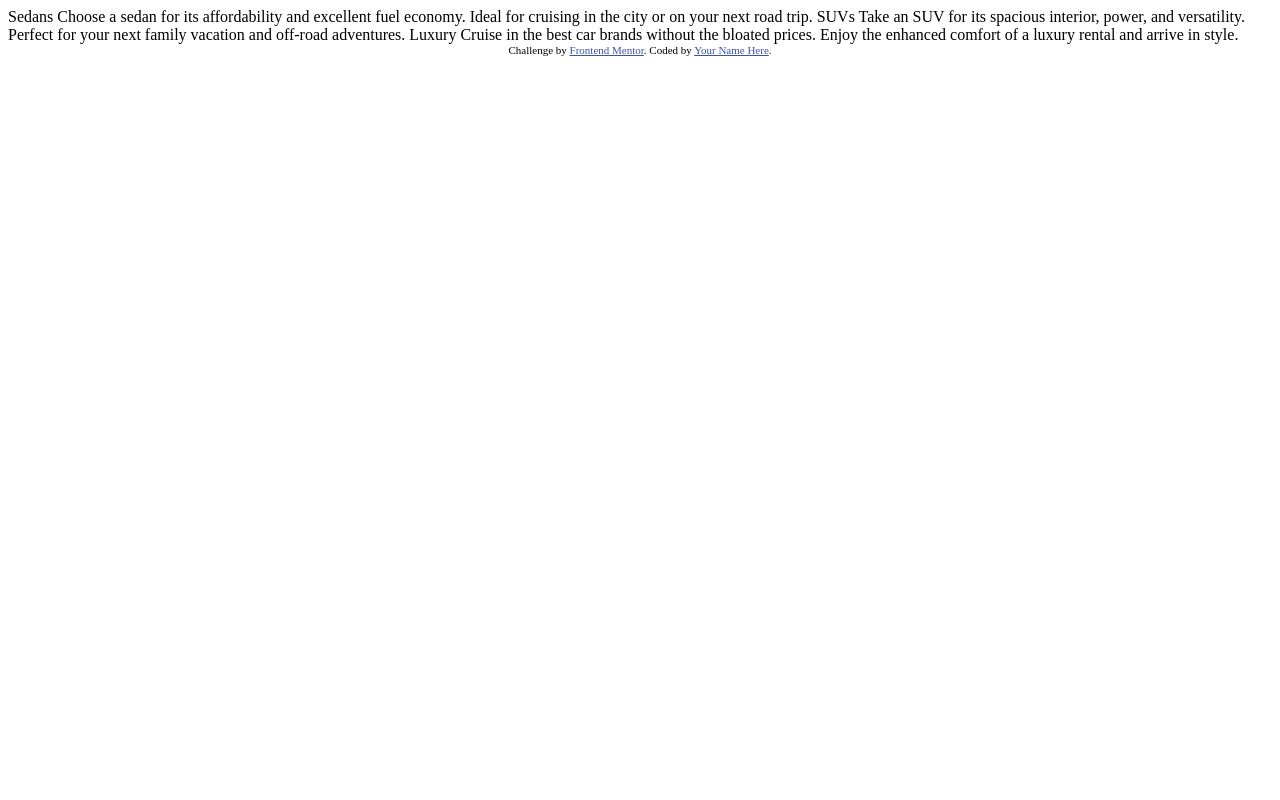
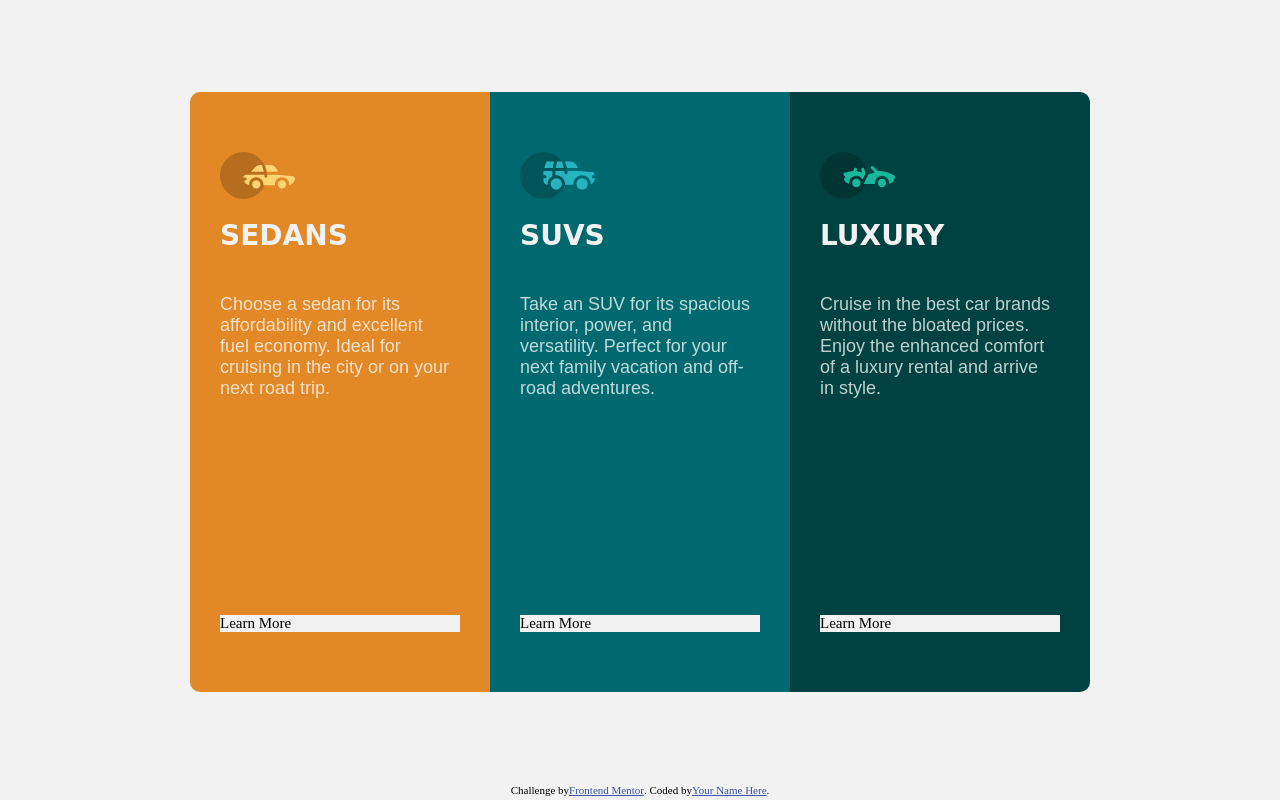
Before and after one commit to Brobit/3-column-preview-card-component-main, a plain HTML site: page index.html in a window 1280 px wide. Drawn offline with Linux system fonts and the light colour scheme.

Commit message:
Add files via upload

```diff
--- a/index.html
+++ b/index.html
@@ -5,29 +5,68 @@
   <meta name="viewport" content="width=device-width, initial-scale=1.0"> <!-- displays site properly based on user's device -->
 
   <link rel="icon" type="image/png" sizes="32x32" href="./images/favicon-32x32.png">
-
+  <link rel="stylesheet" href="./style.css" >
   <title>Frontend Mentor | 3-column preview card component</title>
 
-  <!-- Feel free to remove these styles or customise in your own stylesheet 👍 -->
-  <style>
-    .attribution { font-size: 11px; text-align: center; }
-    .attribution a { color: hsl(228, 45%, 44%); }
-  </style>
 </head>
 <body>
+  <div class="giga-content">
 
-  Sedans
-  Choose a sedan for its affordability and excellent fuel economy. Ideal for cruising in the city
-  or on your next road trip.
+    <div class="card1">
 
-  SUVs
-  Take an SUV for its spacious interior, power, and versatility. Perfect for your next family vacation
-  and off-road adventures.
+      <div class="content">
 
-  Luxury
-  Cruise in the best car brands without the bloated prices. Enjoy the enhanced comfort of a luxury
-  rental and arrive in style.
+        <div class="card-content">
 
+          <div class="logo1"></div>
+          <div class="title">SEDANS</div>
+          <div class="paragraph">Choose a sedan for its affordability and excellent fuel economy. Ideal for cruising in the city
+            or on your next road trip.</div>
+          <div class="more">Learn More</div>
+
+        </div>
+
+      </div>
+
+    </div>
+
+    <div class="card2">
+
+      <div class="content">
+
+        <div class="card-content">
+
+          <div class="logo2"></div>
+          <div class="title">SUVS</div>
+          <div class="paragraph">Take an SUV for its spacious interior, power, and versatility. Perfect for your next family vacation
+            and off-road adventures.</div>
+          <div class="more">Learn More</div>
+
+        </div>
+
+      </div>
+
+    </div>
+
+    <div class="card3">
+
+      <div class="content">
+
+        <div class="card-content">
+
+          <div class="logo3"></div>
+          <div class="title">LUXURY</div>
+          <div class="paragraph">Cruise in the best car brands without the bloated prices. Enjoy the enhanced comfort of a luxury
+            rental and arrive in style.</div>
+          <div class="more">Learn More</div>
+
+        </div>
+
+      </div>
+
+    </div>
+
+  </div>
   <div class="attribution">
     Challenge by <a href="https://www.frontendmentor.io?ref=challenge" target="_blank">Frontend Mentor</a>.
     Coded by <a href="#">Your Name Here</a>.
--- /dev/null
+++ b/style.css
@@ -0,0 +1,141 @@
+:root {
+    /* Primary */
+
+    --Bright-orange: hsl(31, 77%, 52%);
+    --Dark-cyan: hsl(184, 100%, 22%);
+    --Very-dark-cyan: hsl(179, 100%, 13%);
+
+    /* Neutral */
+
+    --Transparent-white: hsla(0, 0%, 100%, 0.75);  /* paragraphs */
+    --Very-light-gray: hsl(0, 0%, 95%);   /* background, headings, buttons */
+}
+@import url('https://fonts.googleapis.com/css2?family=Lexend+Deca&display=swap');
+@import url('https://fonts.googleapis.com/css2?family=Big+Shoulders+Display:wght@700&display=swap');
+/* font-family: 'Big Shoulders Display', cursive; */
+/* font-family: 'Lexend Deca', sans-serif; */
+/* media queries a 750 px */
+
+body {
+    margin: 0;
+    padding: 0;
+    width: 100%;
+    height: 100vh;
+    font-size: 15px;
+    font-family: none;
+    background-color: var(--Very-light-gray);
+}
+
+.giga-content {
+    width: 100%;
+    height: 98%;
+    display: flex;
+    justify-content: center;
+    align-items: center;
+}
+
+.content {
+    display: flex;
+    width: 80%;
+    height: 80%;
+    /* align-items: center; */
+}
+
+.card-content {
+    display: flex;
+    flex-direction: column;
+    width: 100%;
+    /* height: 30em; */
+    /* justify-content: space-between; */
+}
+
+
+
+.card1 {
+    display: flex;
+    align-items: center;
+    justify-content: center;
+    background-color: var(--Bright-orange);
+    width: 20em;
+    height: 40em;
+    border-top-left-radius: 10px;
+    border-bottom-left-radius: 10px;
+}
+
+.card2 {
+    display: flex;
+    align-items: center;
+    justify-content: center;
+    background-color: var(--Dark-cyan);
+    width: 20em;
+    height: 40em;
+}
+
+.card3 {
+    display: flex;
+    align-items: center;
+    justify-content: center;
+    background-color: var(--Very-dark-cyan);
+    width: 20em;
+    height: 40em;
+    border-top-right-radius: 10px;
+    border-bottom-right-radius: 10px;
+}
+
+.logo1 {
+    width: 5em;
+    height: 5em;
+    background: url(./images/icon-sedans.svg);
+    background-repeat: no-repeat;
+    background-size: contain;
+}
+
+.logo2 {
+    width: 5em;
+    height: 5em;
+    background: url(./images/icon-suvs.svg);
+    background-repeat: no-repeat;
+    background-size: contain;
+}
+
+.logo3 {
+    width: 5em;
+    height: 5em;
+    background: url(./images/icon-luxury.svg);
+    background-repeat: no-repeat;
+    background-size: contain;
+}
+
+.title {
+    color: var(--Very-light-gray);
+    font-display: swap;
+    font-family: 'Big Shoulders Display', cursive;
+    font-weight: 700;
+    width: 60%;
+    height: 3em;
+    font-size: 28px;
+}
+
+.paragraph {
+    width: 96%;
+    height: 20em;
+    color: var(--Transparent-white);
+    font-family: 'Lexend Deca', sans-serif;
+    font-weight: 400;
+    font-size: 18px;
+}
+
+.more {
+    background-color: var(--Very-light-gray);
+}
+
+.attribution {
+    display: flex;
+    width: 100%;
+    font-size: 11px;
+    justify-content: center;
+    align-items: flex-end;
+}
+.attribution a {
+    color: hsl(228, 45%, 44%);
+}
```
